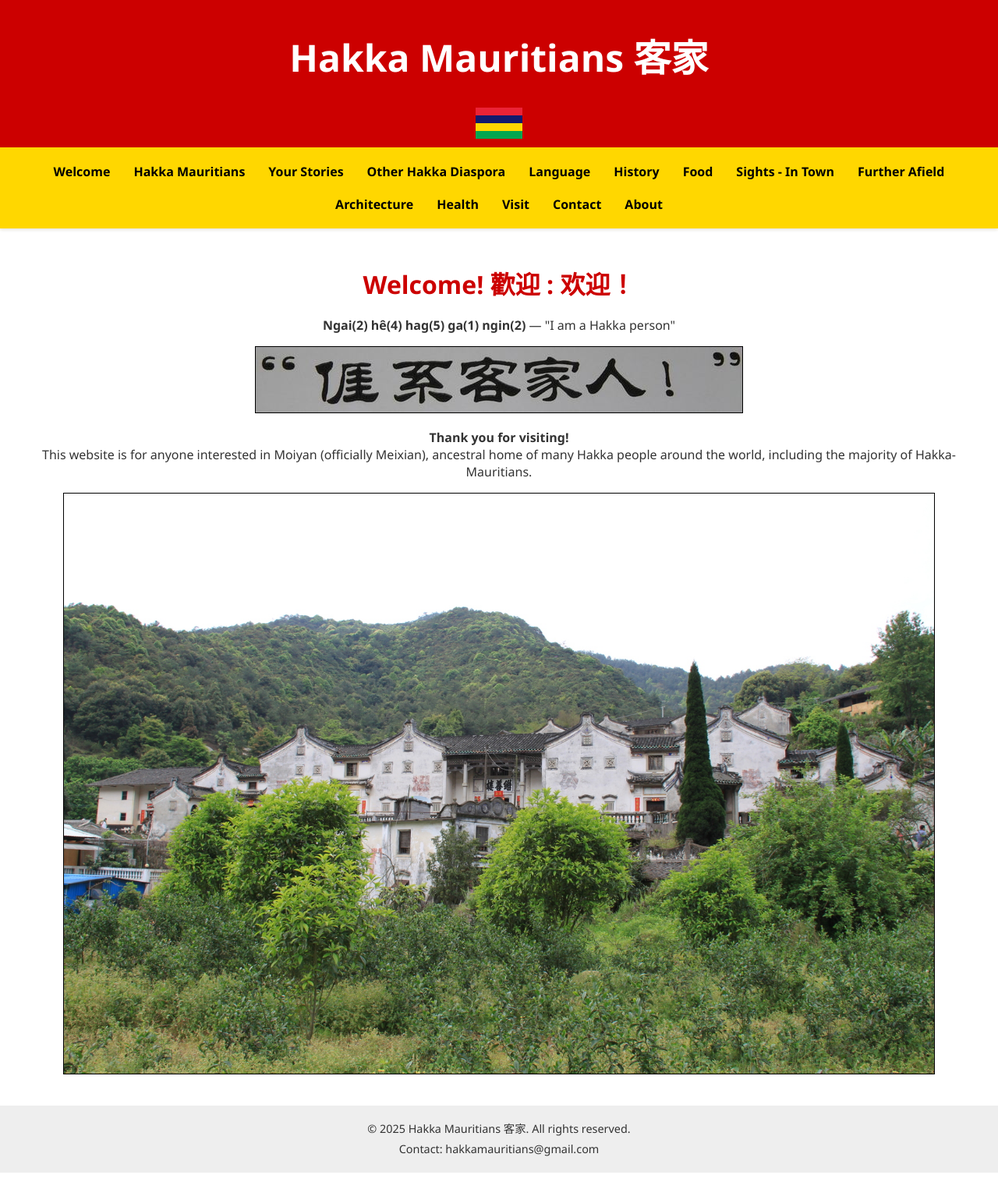
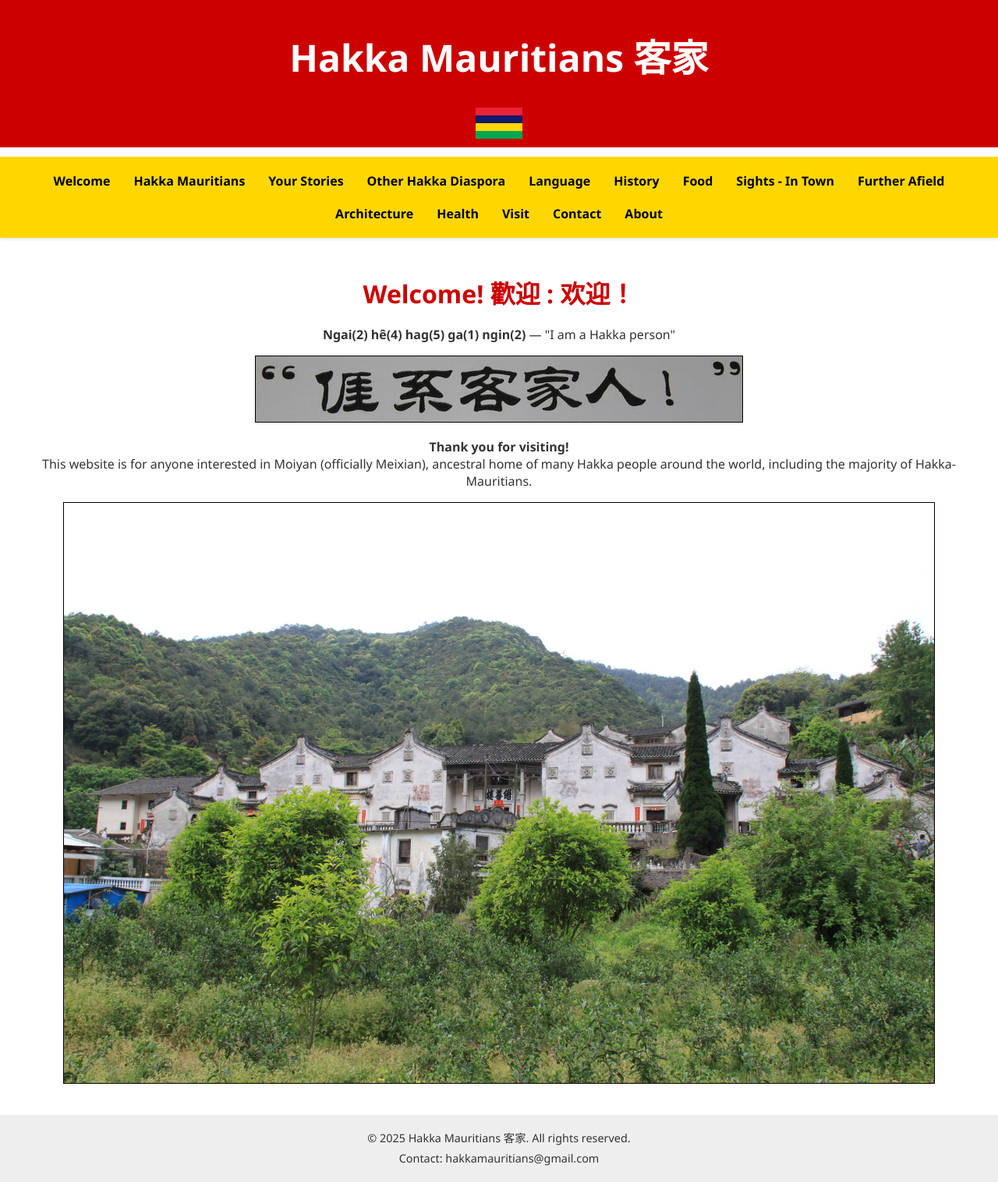
Before and after one commit to oliverlyf/hakka_mauritian_website, a Jekyll site: the page built from index.md, in a window 1280 px wide. Shown: the whole page at 78% size. Built offline with Jekyll 4.4.1, drawn with Linux system fonts in a browser that asks for light colours.

Commit message:
Update styles.css

```diff
--- a/assets/css/styles.css
+++ b/assets/css/styles.css
@@ -13,7 +13,8 @@ header {
   color: #fff;                              /* Sets text color to white for contrast */
   padding: 0.25rem;                         /* Adds space around header content */
   text-align: center;                       /* Centers all inline content inside the header */
-  font-size: 1.5rem;                          /* text size*/
+  font-size: 1.5rem;                        /* Sets the font size to 1.5 times the root element's size, ensuring scalable and consistent typography */
+  margin-bottom: 0.5em;                     /* Adds space below the element equal to half the font size, useful for gentle vertical separation */
 }
 
 /* Styling the flag image inside header */
```
